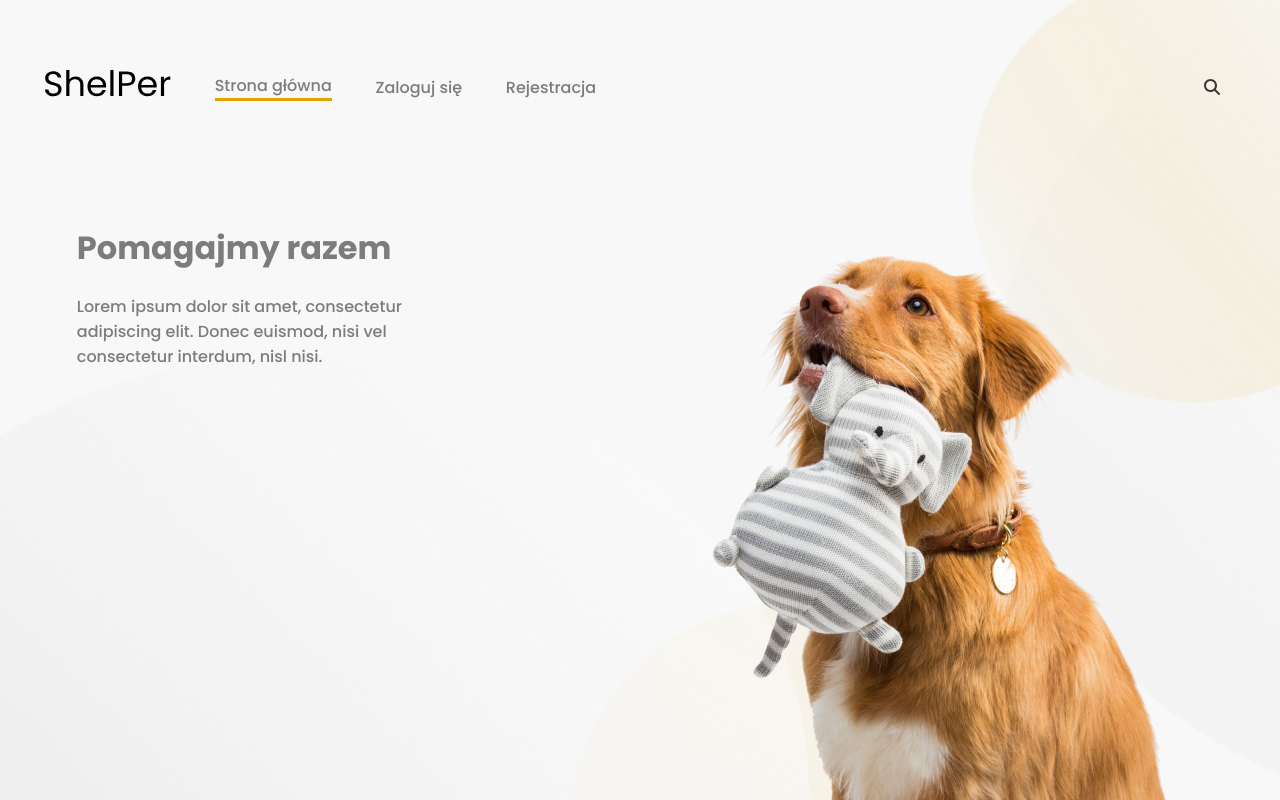
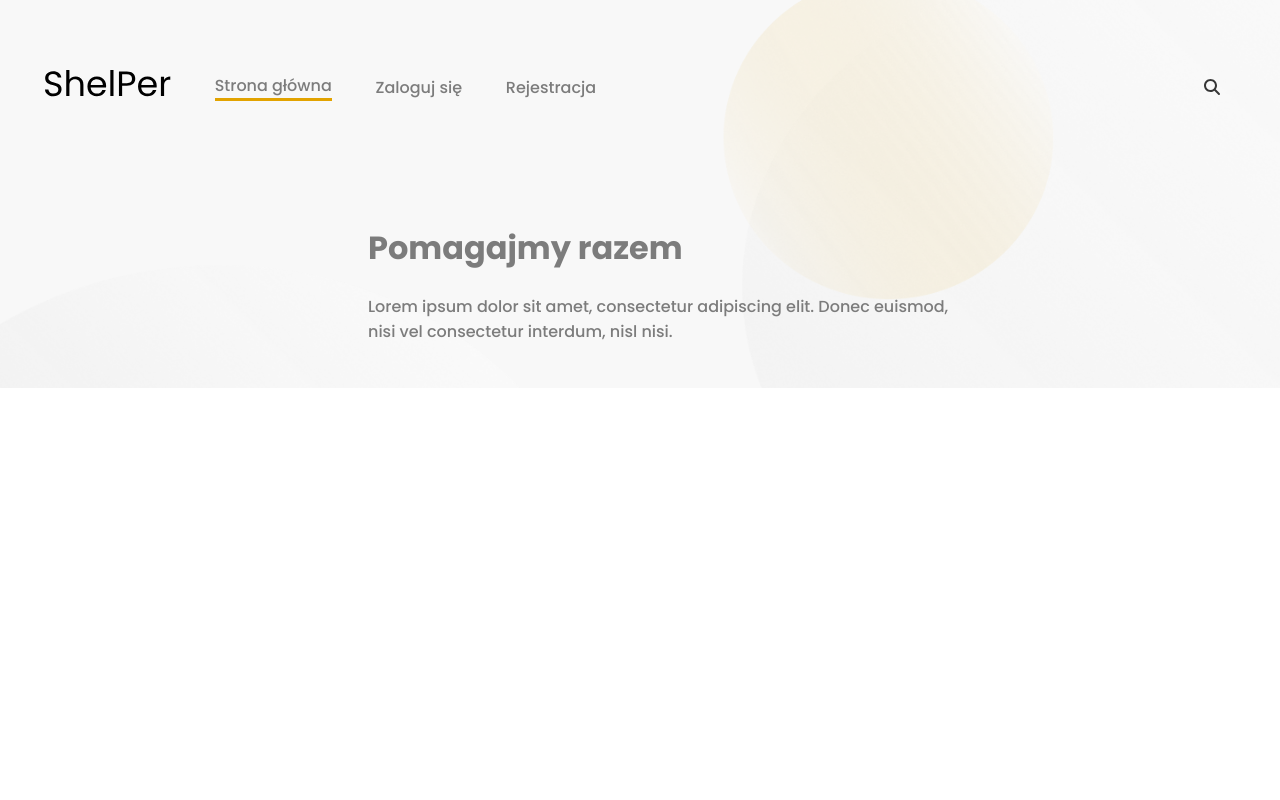
Before and after one commit to PioterN/Shelper, a Vue app in the folder client/: page / in a window 1280 px wide. Shown: the top 800 px of the page. Built offline with nearby package versions, Linux system fonts and the light colour scheme.

Commit message:
Delete main page

```diff
--- a/client/src/components/views/Home.vue
+++ b/client/src/components/views/Home.vue
@@ -13,13 +13,13 @@
           <!-- TODO Przycisk do logowania-->
         </div>
       </div>
-      <div class="home-dog-container">
+      <!-- <div class="home-dog-container">
         <img
           class="home-dog-image"
           src="../../img/background-index.png"
           alt=""
         />
-      </div>
+      </div> -->
     </div>
   </div>
 </template>
```
